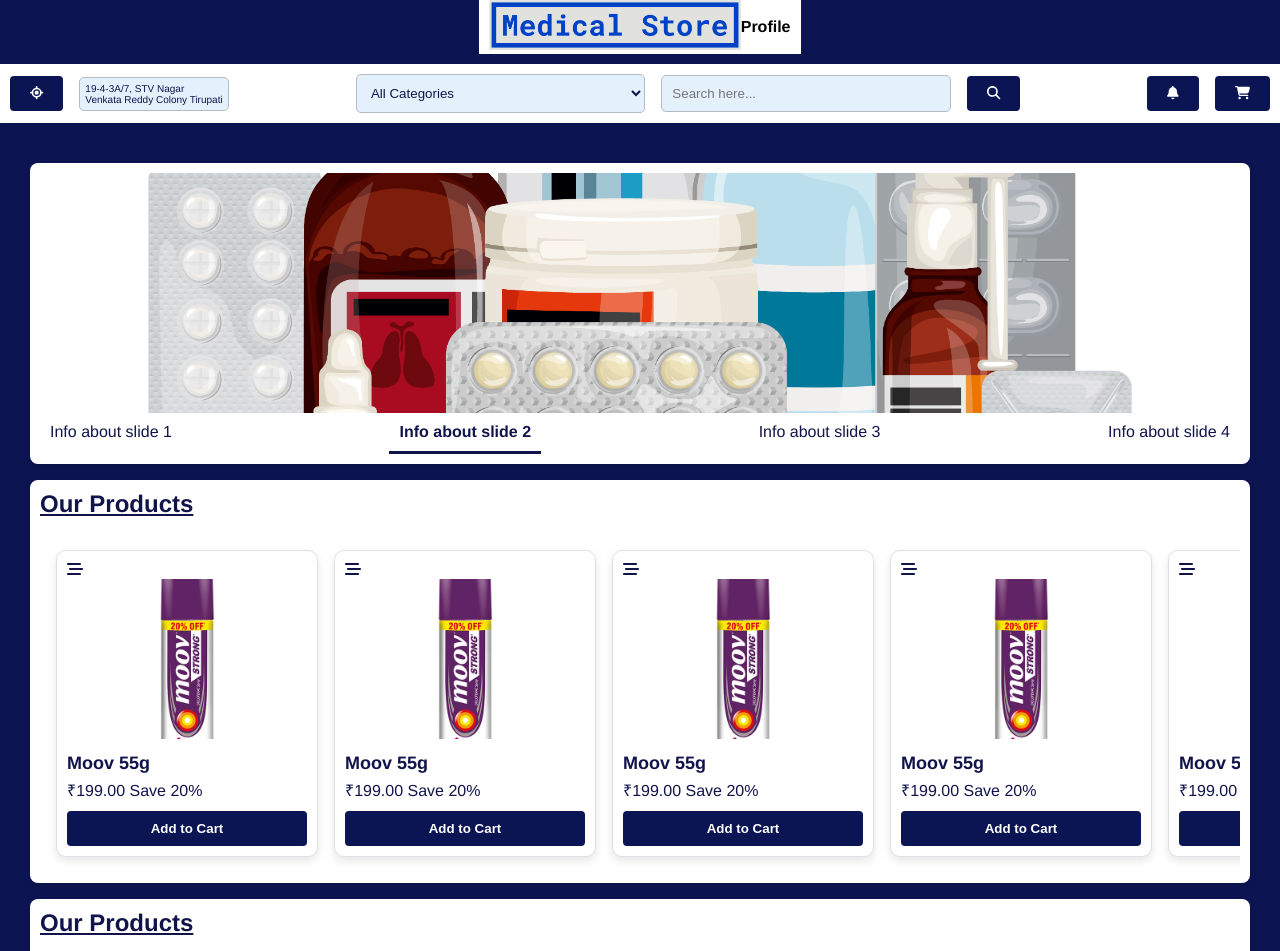
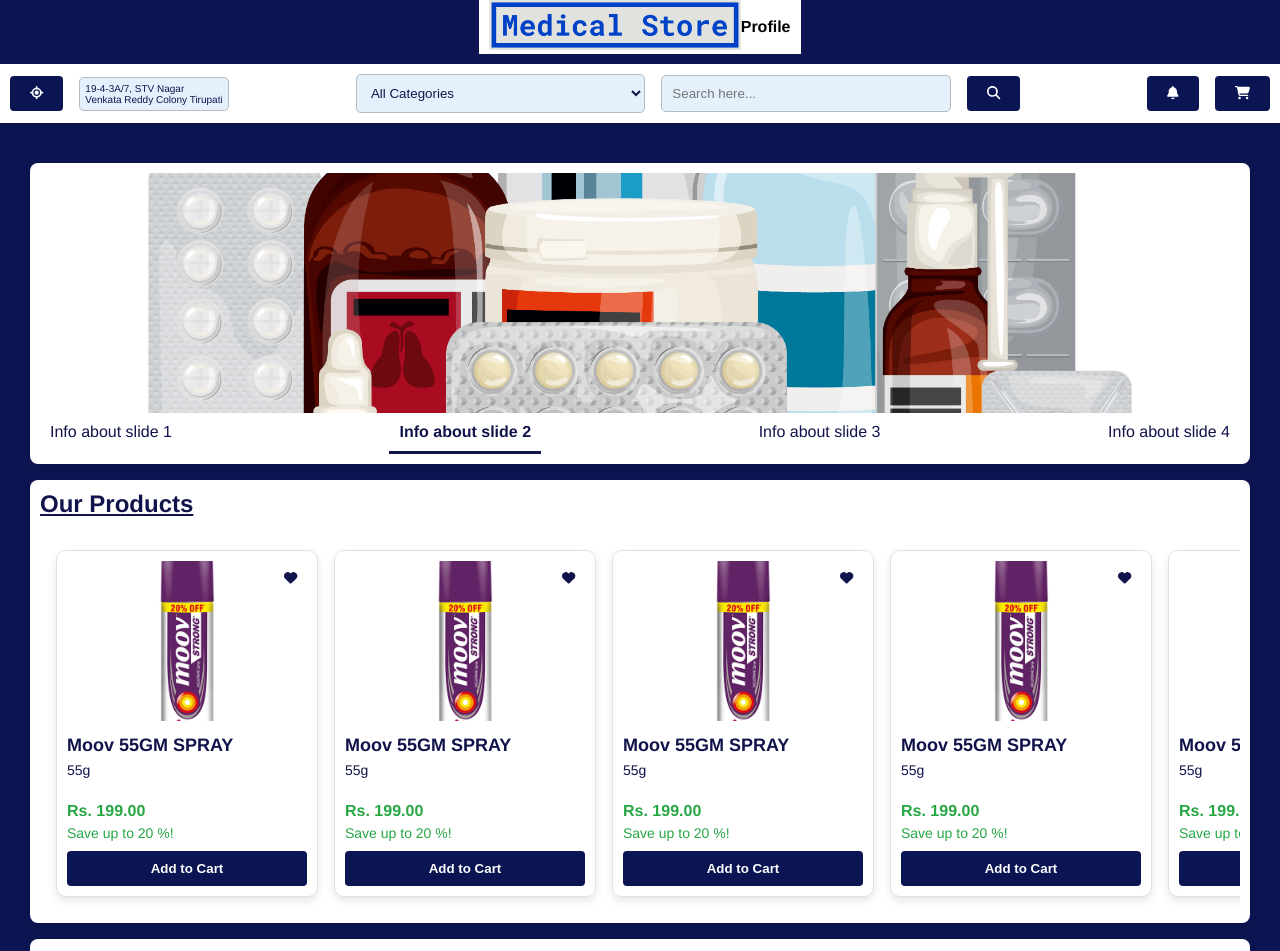
Before and after one commit to charangajjala/MedEase, a React (Vite) app in the folder frontend/: page /dashboard in a window 1280 px wide. Shown: the top 951 px of the page. Built offline with nearby package versions, Linux system fonts and the light colour scheme.

Commit message:
Refactor ProductCard component to include favorite functionality

```diff
--- a/frontend/src/userComponents/ProductCard/ProductCard.jsx
+++ b/frontend/src/userComponents/ProductCard/ProductCard.jsx
@@ -1,23 +1,34 @@
-import { faReorder } from "@fortawesome/free-solid-svg-icons";
-import { FontAwesomeIcon } from "@fortawesome/react-fontawesome";
 import moov from "../../assets/moov.jpg";
 import "./ProductCard.scss";
+import { FontAwesomeIcon } from "@fortawesome/react-fontawesome";
+import { faHeart as farHeart } from "@fortawesome/free-solid-svg-icons";
+import { faHeart as fasHeart } from "@fortawesome/free-solid-svg-icons";
+import  { useState } from "react";
 
 const ProductCard = () => {
+  const [isFavorite, setIsFavorite] = useState(false);
+
+  const toggleFavorite = () => {
+    setIsFavorite(!isFavorite);
+  };
+
   return (
     <div className="product-card">
-      <div className="product-card__like">
-        <FontAwesomeIcon icon={faReorder} />
-      </div>
       <div className="product-card__image">
-        <img src={moov} alt="product" />
+        <img src={moov} alt="Moov Fast Pain Relief Spray" />
+        <button className="product-card__favorite" onClick={toggleFavorite}>
+          <FontAwesomeIcon icon={isFavorite ? fasHeart : farHeart} />
+        </button>
       </div>
       <div className="product-card__content">
         <div className="product-card__content__title">
-          <h3>Moov 55g</h3>
+          <h3>Moov 55GM SPRAY</h3>
+          <span className="product-card__content__weight">55g</span>
         </div>
         <div className="product-card__content__price">
-          <p>₹199.00 <span className="price-discount">Save 20%</span></p>
+          <p className="product-card__content__actual-price">Rs. 249.00</p>
+          <p className="product-card__content__discounted-price">Rs. 199.00</p>
+          <p className="product-card__content__save">Save up to 20 %!</p>
         </div>
         <div className="product-card__content__button">
           <button>Add to Cart</button>
```
